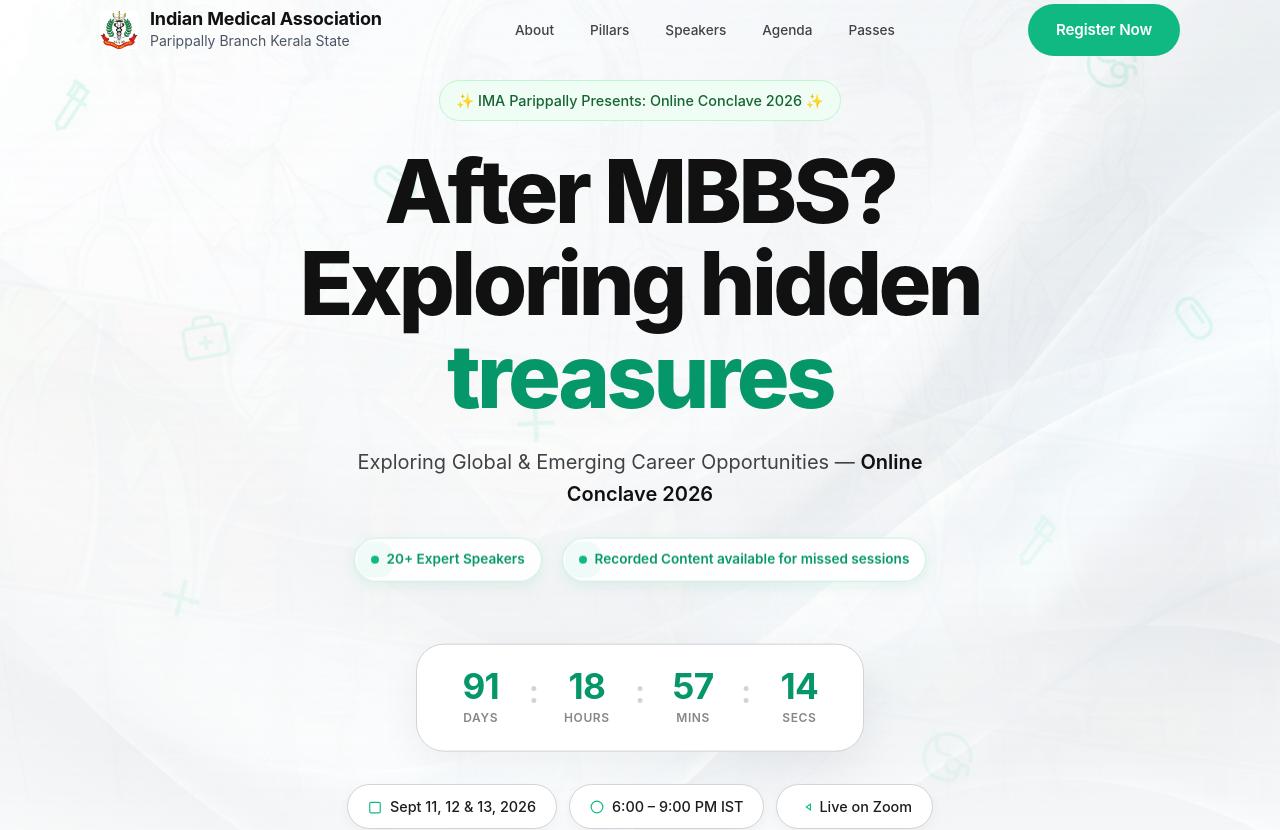
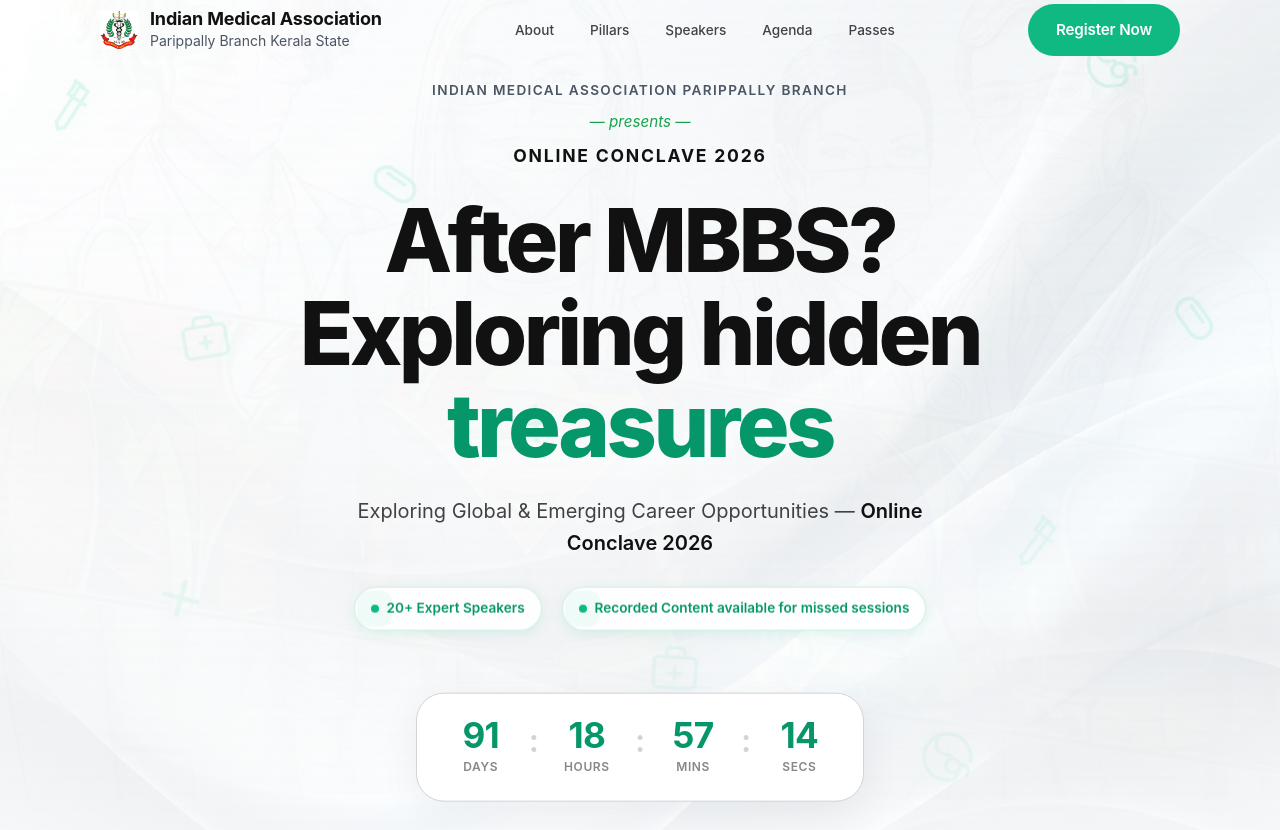
Before and after one commit to ASHxOnAIR-MEH/after-mbbs-conclave, a React (Vite) app: page / in a window 1280 px wide. Shown: the top 830 px of the page. Built offline with nearby package versions, Linux system fonts and the light colour scheme.

Commit message:
UI update: Replaced Event Badge with Cinematic Subtitle

```diff
--- a/src/components/Hero.jsx
+++ b/src/components/Hero.jsx
@@ -19,8 +19,16 @@
       </div>
 
       <div className="hero-content container">
-        <div style={{ display: 'inline-block', backgroundColor: '#f0fdf4', border: '1px solid #bbf7d0', borderRadius: '9999px', padding: '8px 16px', color: '#166534', fontWeight: '500', marginBottom: '24px', fontSize: '0.9rem' }}>
-          ✨ IMA Parippally Presents: Online Conclave 2026 ✨
+        <div style={{ textAlign: 'center', marginBottom: '24px' }}>
+          <div style={{ fontSize: '0.85rem', textTransform: 'uppercase', letterSpacing: '0.1em', color: '#4b5563', fontWeight: '600' }}>
+            INDIAN MEDICAL ASSOCIATION PARIPPALLY BRANCH
+          </div>
+          <div style={{ fontStyle: 'italic', color: '#16a34a', margin: '8px 0', fontSize: '0.95rem' }}>
+            — presents —
+          </div>
+          <div style={{ fontWeight: 'bold', textTransform: 'uppercase', letterSpacing: '0.1em', color: 'var(--black-1)', fontSize: '1.1rem' }}>
+            ONLINE CONCLAVE 2026
+          </div>
         </div>
 
         <h1 className="hero-title">
```
